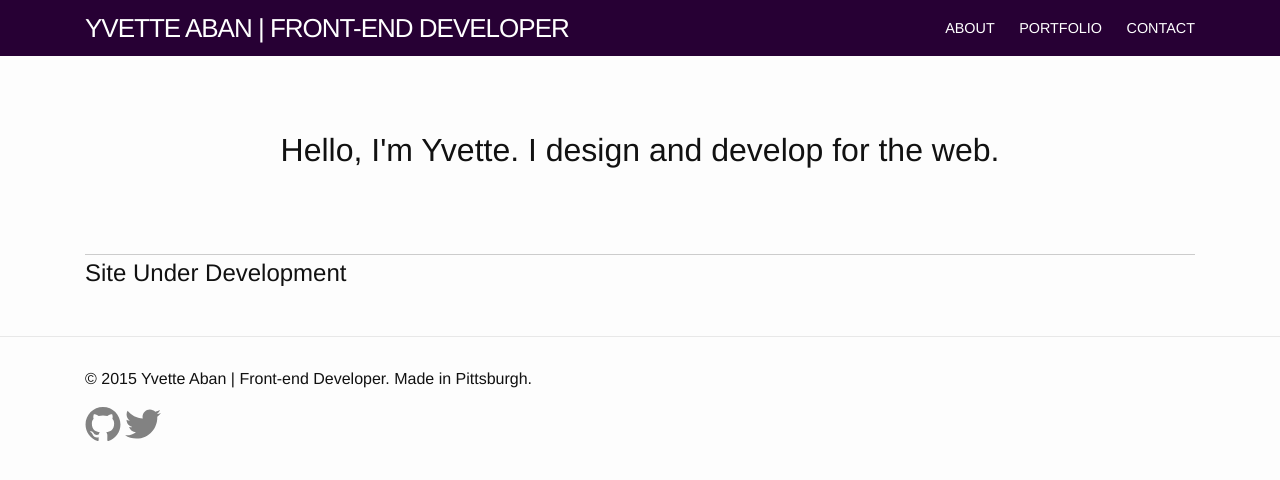
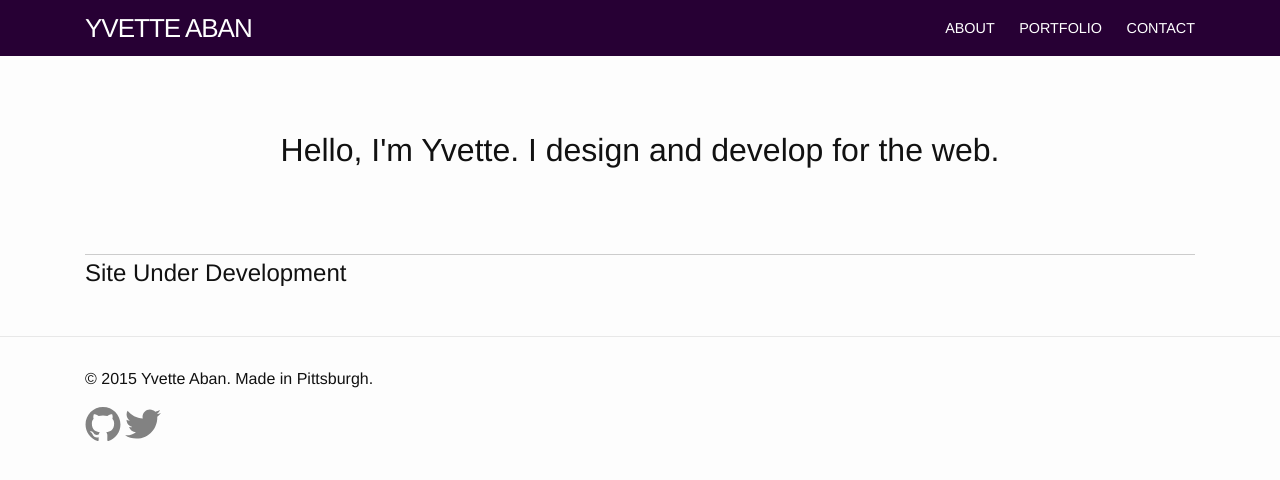
Before and after one commit to yvetteaban/yvetteaban.github.io, a Jekyll site: the page built from index.html, in a window 1280 px wide. Shown: the top 480 px of the page. Built offline with Jekyll 4.4.1, drawn with Linux system fonts in a browser that asks for light colours.

Commit message:
Changed site title

```diff
--- a/_config.yml
+++ b/_config.yml
@@ -1,5 +1,5 @@
 # Site settings
-title: Yvette Aban | Front-end Developer
+title: Yvette Aban
 #email: yvette@domain.com
 # description: > # this means to ignore newlines until "baseurl:"
 #   This is Yvette's portfolio site.
```
